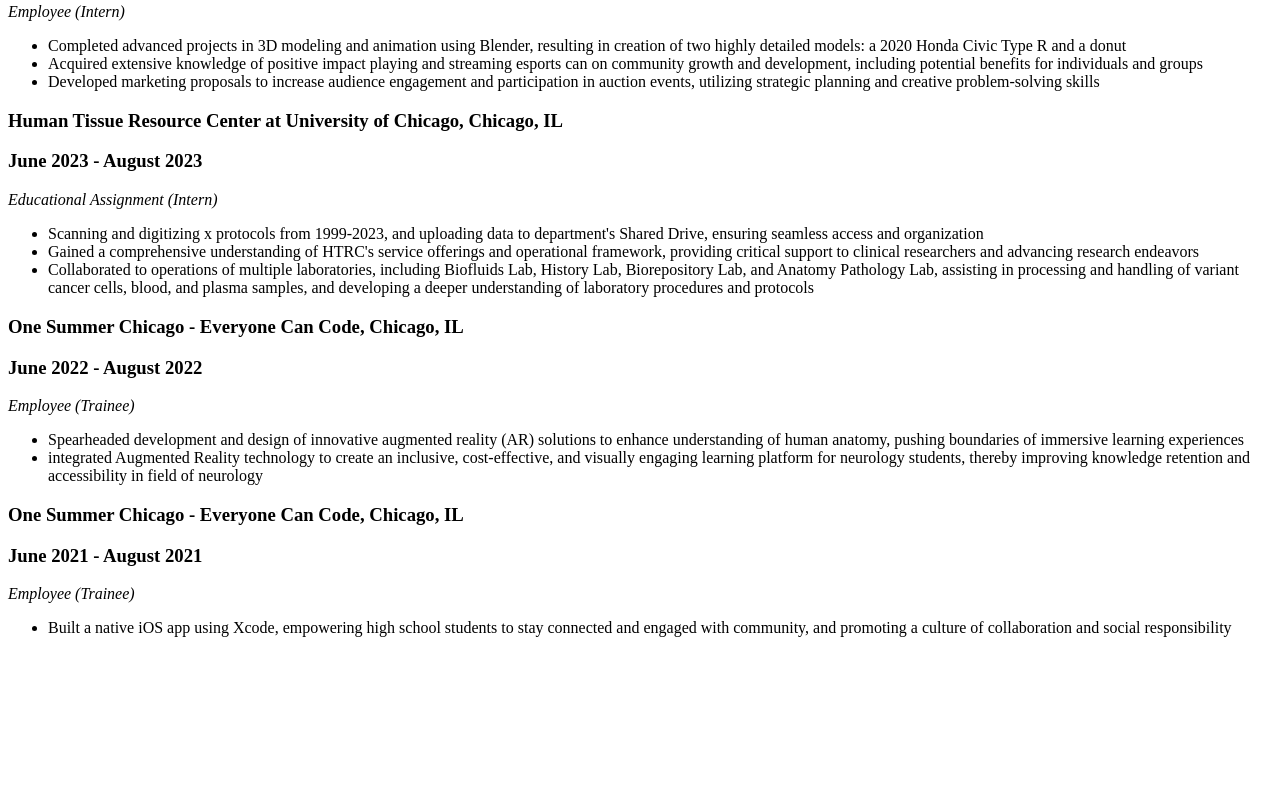
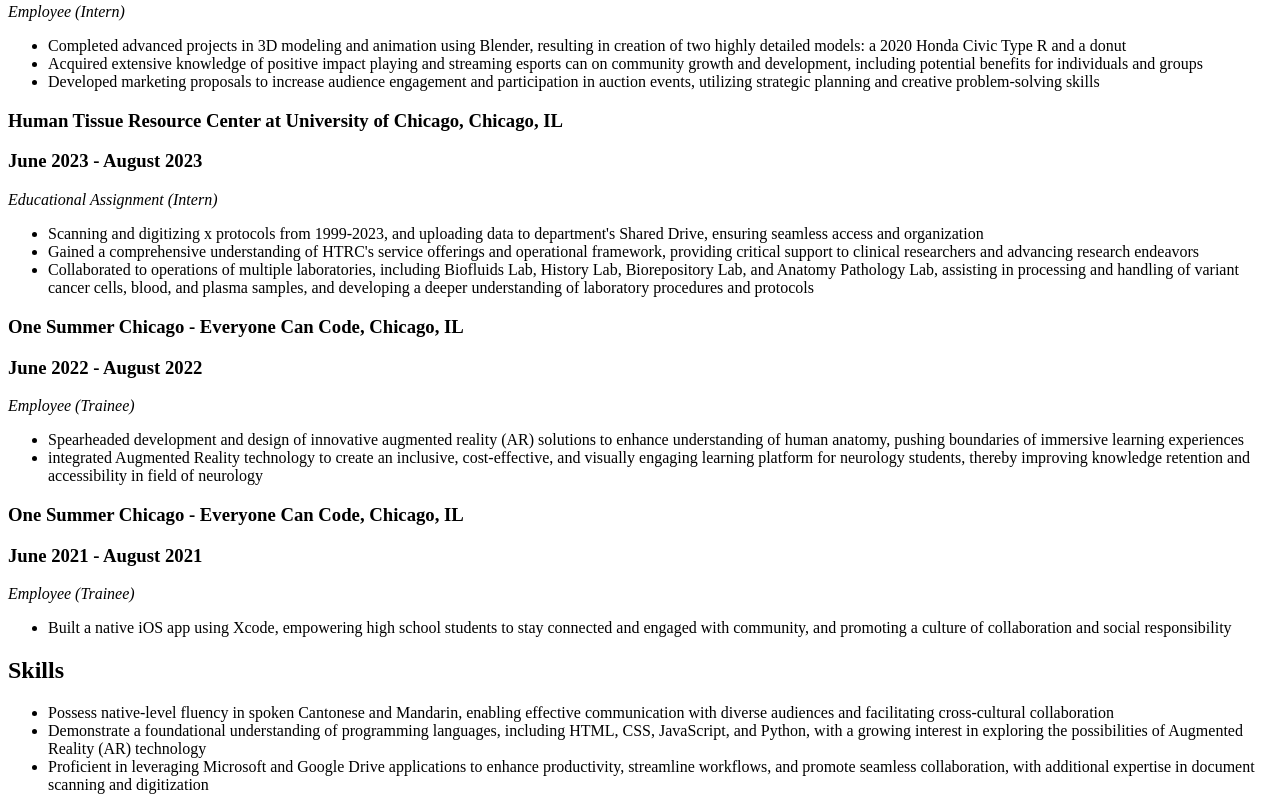
Before and after one commit to immmbusy/webdev_Project1, a plain HTML site: page resume.html in a window 1280 px wide. Shown: the part 466-1276 px from the top of the page. Before the commit the page ends 1119 px from the top, so only its background shows below. Drawn offline with Linux system fonts and the light colour scheme.

Commit message:
updating resume.html
fixed any indentation errors and added skills section  to complete my resume page

```diff
--- a/resume.html
+++ b/resume.html
@@ -5,8 +5,12 @@
     <meta name="viewport" content="width=device-width, initial-scale=1" />
 
     <title>Resume</title>
+
+    <!--Additional elements for browsers and robots go here goes here-->
   </head>
+
   <body>
+    <!--Elements visible to users go here-->
     <div class="navigation_bar">
       <nav>
         <ul>
@@ -21,7 +25,7 @@
       </nav>
     </div>
 
-		<h1>JIAN LIANG</h1>
+    <h1>JIAN LIANG</h1>
     <p>Chicago, IL | <em>(312) 774-4865</em></p>
     <a href="https://www.linkedin.com/in/jliangqq/" target="_blank">Linkedin</a>
 
@@ -31,7 +35,7 @@
       <p>Major: BS in Business and ITM</p>
     </div>
 
-		  <div class="experience">
+    <div class="experience">
       <h2>
         <strong>Professional Experience</strong>
       </h2>
@@ -119,5 +123,28 @@
           collaboration and social responsibility
         </li>
       </ul>
-	</body>
+
+      <h2>
+        <strong>Skills</strong>
+      </h2>
+      <ul>
+        <li>
+          Possess native-level fluency in spoken Cantonese and Mandarin,
+          enabling effective communication with diverse audiences and
+          facilitating cross-cultural collaboration
+        </li>
+        <li>
+          Demonstrate a foundational understanding of programming languages,
+          including HTML, CSS, JavaScript, and Python, with a growing interest
+          in exploring the possibilities of Augmented Reality (AR) technology
+        </li>
+        <li>
+          Proficient in leveraging Microsoft and Google Drive applications to
+          enhance productivity, streamline workflows, and promote seamless
+          collaboration, with additional expertise in document scanning and
+          digitization
+        </li>
+      </ul>
+    </div>
+  </body>
 </html>
```
